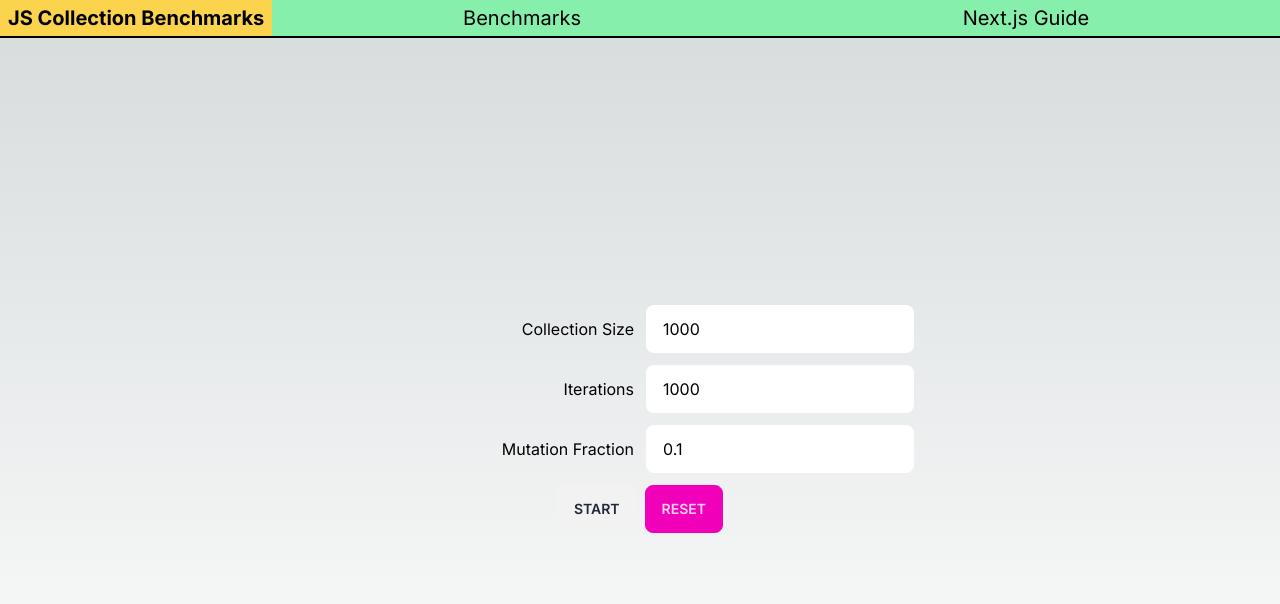
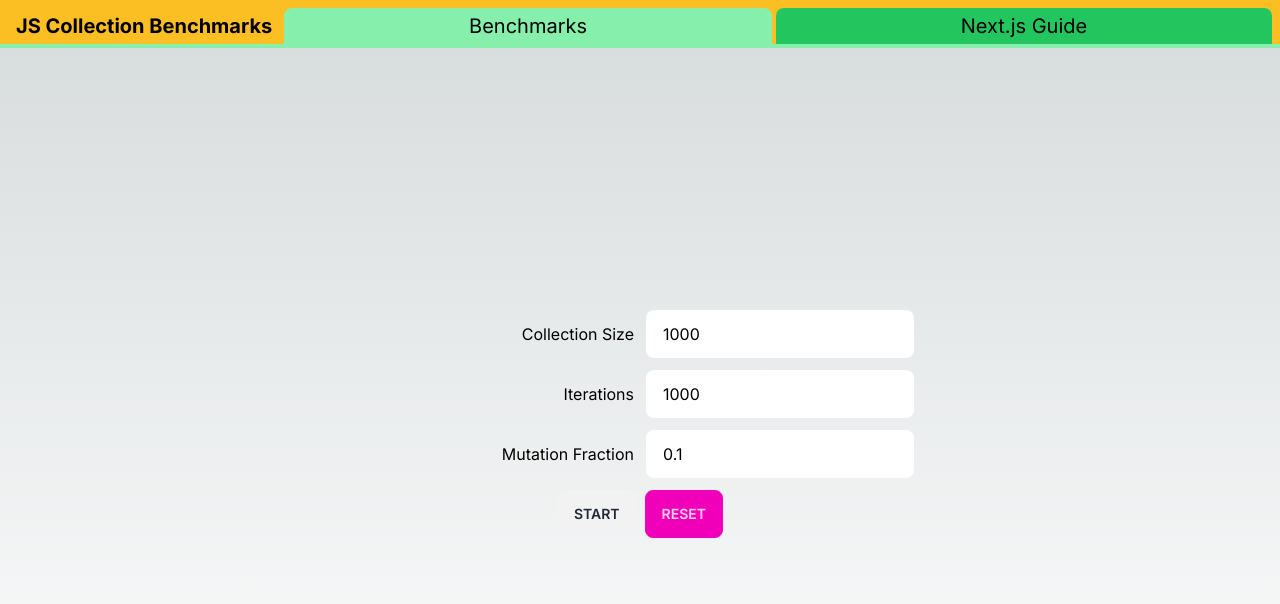
Before and after one commit to neolefty/js-collection-benchmarks, a Next.js app: page /bench in a window 1280 px wide. Shown: the top 604 px of the page. Built offline with nearby package versions, Linux system fonts and the light colour scheme.

Commit message:
waffle about worker lib; clean up nav

```diff
--- a/app/_util/PageBase.tsx
+++ b/app/_util/PageBase.tsx
@@ -13,8 +13,8 @@ export const PageBase = ({ children }: PropsWithChildren) => {
 }
 
 export const NavBar = () => (
-    <header className="w-screen flex flex-row  justify-between text-xl border-b-2 border-black dark:border-white">
-        <h1 className="justify-self-start font-bold bg-amber-300  dark:bg-amber-900 px-2 py-1">
+    <header className="w-screen flex flex-row  justify-between text-xl border-b-4 border-green-300 dark:border-green-700  bg-amber-400 dark:bg-amber-900 gap-1 px-2">
+        <h1 className="flex items-end font-bold px-2 py-1">
             JS Collection Benchmarks
         </h1>
         <Nav route="bench">Benchmarks</Nav>
@@ -26,13 +26,13 @@ const Nav = ({ route, children }: { route: string; children: ReactNode }) => {
     const path = usePathname()
     const isCurrent = path.toLowerCase().indexOf(route) >= 0
     return isCurrent ? (
-        <nav className="flex-grow text-center bg-green-300 dark:bg-green-700 px-2 py-1">
+        <nav className="flex-grow text-center bg-green-300 dark:bg-green-700 px-2 py-1 mt-2 rounded-t-lg">
             {children}
         </nav>
     ) : (
         <a
             href={`/${route}`}
-            className="flex-grow text-center bg-green-300 dark:bg-green-900 px-2 py-1"
+            className="flex-grow text-center bg-green-500 dark:bg-green-900 px-2 py-1 mt-2 rounded-t-lg"
         >
             {children}
         </a>
--- a/app/bench/BenchMarks.tsx
+++ b/app/bench/BenchForm.tsx
@@ -2,14 +2,10 @@
 
 import { Fragment } from "react"
 import { capitalCase } from "change-case"
-import {
-    BenchConfig,
-    BenchInputs,
-    useBenchMachine,
-} from "@/app/bench/BenchMachine"
+import { BenchConfig, BenchInputs, useBenchSetup } from "@/app/bench/BenchSetup"
 
-export const BenchMarks = () => {
-    const machine = useBenchMachine()
+export const BenchForm = () => {
+    const machine = useBenchSetup()
     return (
         <form
             onSubmit={machine.running ? machine.onCancel : machine.onStart}
--- a/app/bench/BenchMachine.ts
+++ b/app/bench/BenchSetup.ts
@@ -24,14 +24,14 @@ interface BenchState extends BenchConfig {
     running?: boolean
 }
 
-interface BenchMachine extends BenchState {
+interface BenchSetup extends BenchState {
     onStart: (e: FormEvent) => void
     onCancel: (e: FormEvent) => void
     onReset: (e: FormEvent) => void
     dispatch: Dispatch<Partial<BenchState>>
 }
 
-export const useBenchMachine = (): BenchMachine => {
+export const useBenchSetup = (): BenchSetup => {
     const [state, dispatch] = useReducer<typeof MergeReducer<BenchState>>(
         MergeReducer,
         INITIAL_BENCH_STATE,
--- a/app/bench/page.tsx
+++ b/app/bench/page.tsx
@@ -1,10 +1,10 @@
 import { NavBar, PageBase } from "@/app/_util/PageBase"
-import { BenchMarks } from "@/app/bench/BenchMarks"
+import { BenchForm } from "@/app/bench/BenchForm"
 
 const Benchmarks = () => {
     return (
         <PageBase>
-            <BenchMarks />
+            <BenchForm />
         </PageBase>
     )
 }
--- a/app/next/page.tsx
+++ b/app/next/page.tsx
@@ -11,9 +11,9 @@ export default function Page() {
 
 function Home() {
     return (
-        <div className="flex-grow flex flex-col items-center justify-between p-24 h-full">
+        <div className="flex-grow flex flex-col items-center justify-between p-24 h-full relative">
             <div className="z-10 w-full max-w-5xl items-center justify-between font-mono text-sm lg:flex">
-                <p className="fixed left-0 top-0 flex w-full justify-center border-b border-gray-300 bg-gradient-to-b from-zinc-200 pb-6 pt-8 backdrop-blur-2xl dark:border-neutral-800 dark:bg-zinc-800/30 dark:from-inherit lg:static lg:w-auto  lg:rounded-xl lg:border lg:bg-gray-200 lg:p-4 lg:dark:bg-zinc-800/30">
+                <p className="absolute left-0 top-0 flex w-full justify-center border-b border-gray-300 bg-gradient-to-b from-zinc-200 pb-6 pt-8 backdrop-blur-2xl dark:border-neutral-800 dark:bg-zinc-800/30 dark:from-inherit lg:static lg:w-auto  lg:rounded-xl lg:border lg:bg-gray-200 lg:p-4 lg:dark:bg-zinc-800/30">
                     Get started by editing&nbsp;
                     <code className="font-mono font-bold">app/page.tsx</code>
                 </p>
--- a/package.json
+++ b/package.json
@@ -9,7 +9,6 @@
     "lint": "next lint"
   },
   "dependencies": {
-    "@shopify/react-web-worker": "^5.0.13",
     "@types/node": "20.4.6",
     "@types/react": "18.2.18",
     "@types/react-dom": "18.2.7",
```
Also changed, not shown: 1 other file (tests, documents, lock files or other folders).
